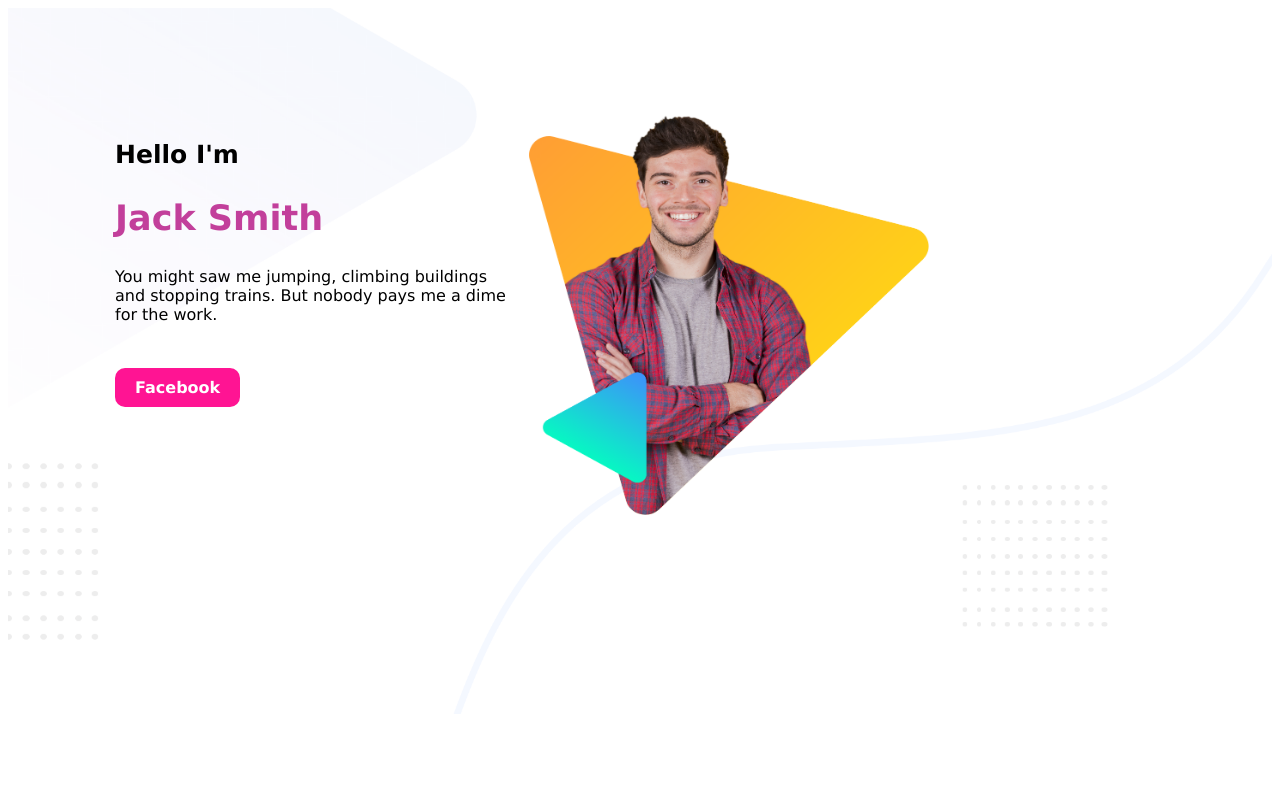
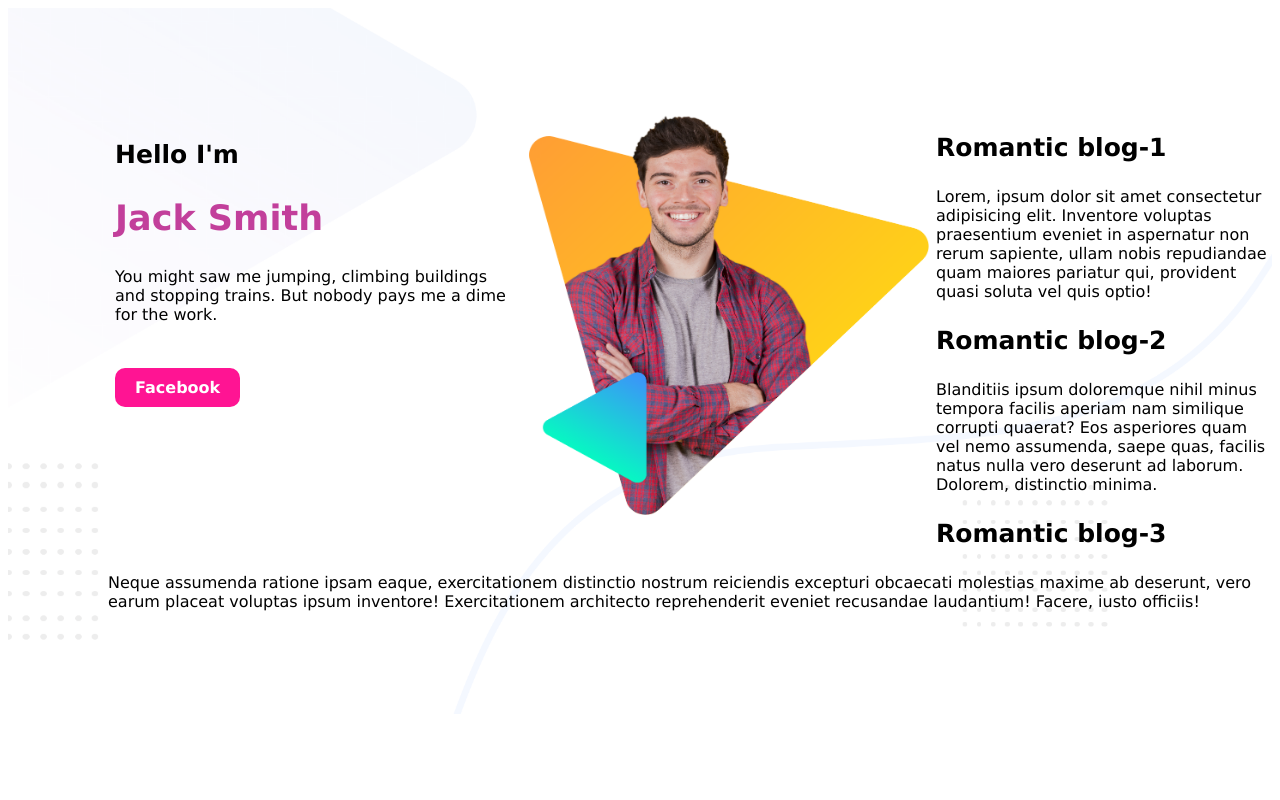
Before and after one commit to ShykatEmam/personal-website, a plain HTML site: page index.html in a window 1280 px wide. Shown: the top 800 px of the page. Drawn offline with Linux system fonts and the light colour scheme.

Commit message:
Update index.html

```diff
--- a/index.html
+++ b/index.html
@@ -16,6 +16,20 @@
             </div>
             <div class="half-width pic">
                 <img src="images/peter.png" >
+            </div>
+            <div class="blog-container">
+                <div class="blog">
+                    <h3>Romantic blog-1</h3>
+                    <p>Lorem, ipsum dolor sit amet consectetur adipisicing elit. Inventore voluptas praesentium eveniet in aspernatur non rerum sapiente, ullam nobis repudiandae quam maiores pariatur qui, provident quasi soluta vel quis optio!</p>
+                </div>
+                <div class="blog">
+                    <h3>Romantic blog-2</h3>
+                    <p>Blanditiis ipsum doloremque nihil minus tempora facilis aperiam nam similique corrupti quaerat? Eos asperiores quam vel nemo assumenda, saepe quas, facilis natus nulla vero deserunt ad laborum. Dolorem, distinctio minima.</p>
+                </div>
+                <div class="blog">
+                    <h3>Romantic blog-3</h3>
+                    <p>Neque assumenda ratione ipsam eaque, exercitationem distinctio nostrum reiciendis excepturi obcaecati molestias maxime ab deserunt, vero earum placeat voluptas ipsum inventore! Exercitationem architecto reprehenderit eveniet recusandae laudantium! Facere, iusto officiis!</p>
+                </div>
             </div>
 
         </section>
```
